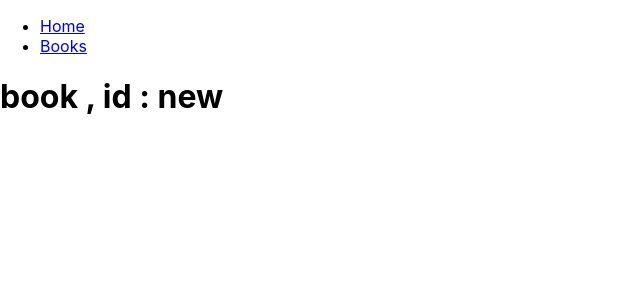
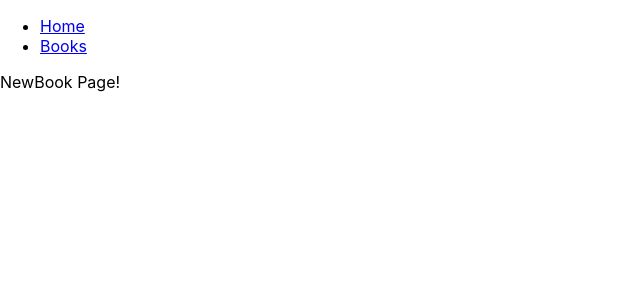
Before and after one commit to Y1lmaz-Ahmet/react-router-v6-test-app, a React (Create React App) app: page /books/new in a window 1280 px wide. Shown: the top 300 px of the page, without its empty margins (0-640 px from the left). Built offline with nearby package versions, Linux system fonts and the light colour scheme.

Commit message:
Nested Routes

```diff
--- a/src/App.js
+++ b/src/App.js
@@ -3,6 +3,7 @@ import Home from "./components/Home";
 import BookList from "./components/BookList";
 import Book from "./components/Book";
 import NotFound from "./components/NotFound";
+import NewBook from "./components/NewBook";
 export function App() {
   return (
     <>
@@ -19,8 +20,13 @@ export function App() {
       <Routes>
         {/* Routes = container for holding individual Route */}
         <Route path="/" element={<Home />} />
-        <Route path="/books" element={<BookList />} />
-        <Route path="/books/:id" element={<Book />} />
+        <Route path="/books">
+          {/* Nested Route books = parent */}
+          <Route index element={<BookList />} />
+          <Route path=":id" element={<Book />} />
+          <Route path="new" element={<NewBook />} />
+        </Route>
+
         <Route path="*" element={<NotFound />} />
       </Routes>
     </>
--- /dev/null
+++ b/src/components/NewBook.jsx
@@ -0,0 +1,7 @@
+import React from "react";
+
+const NewBook = () => {
+  return <div>NewBook Page!</div>;
+};
+
+export default NewBook;
```
